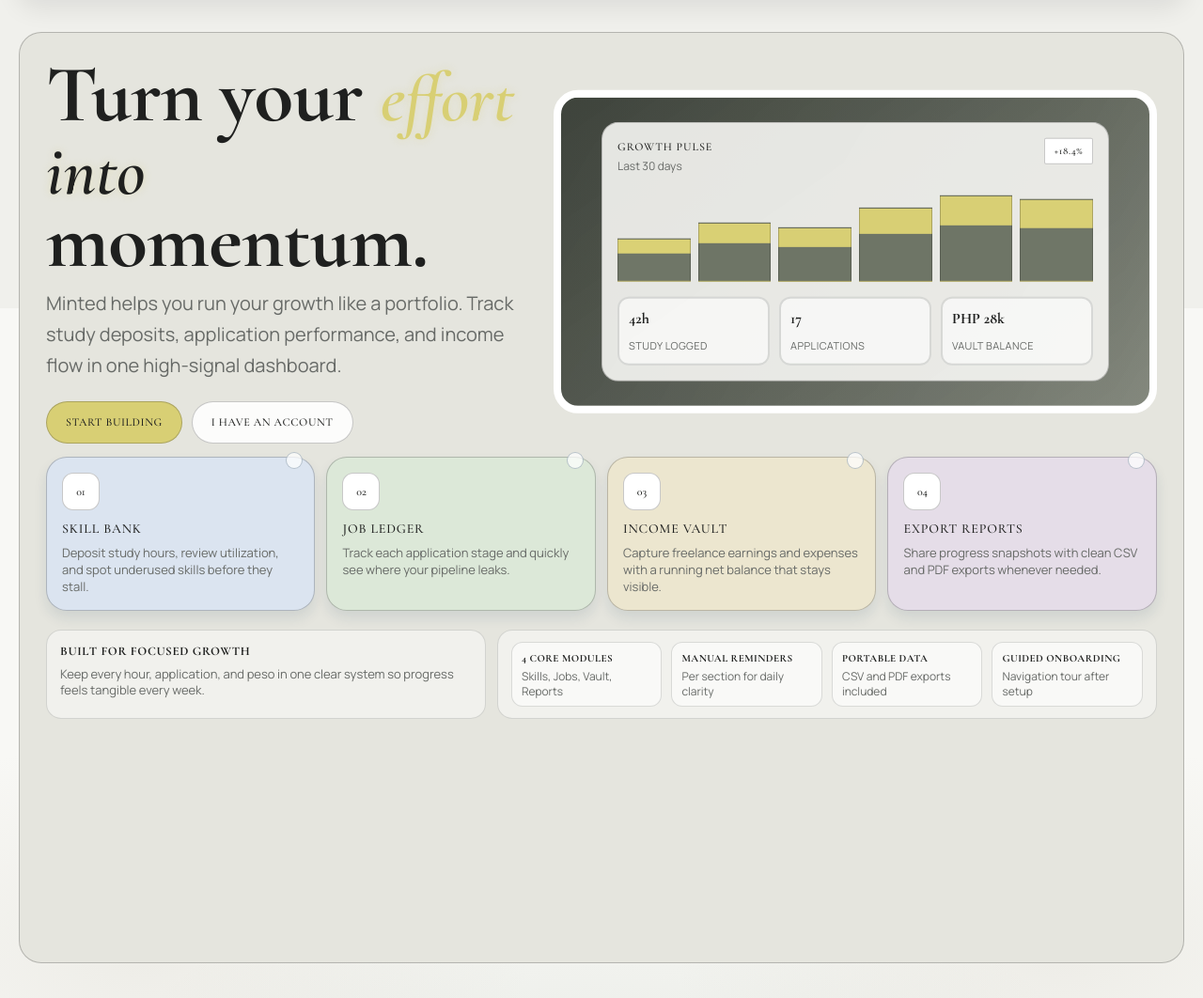
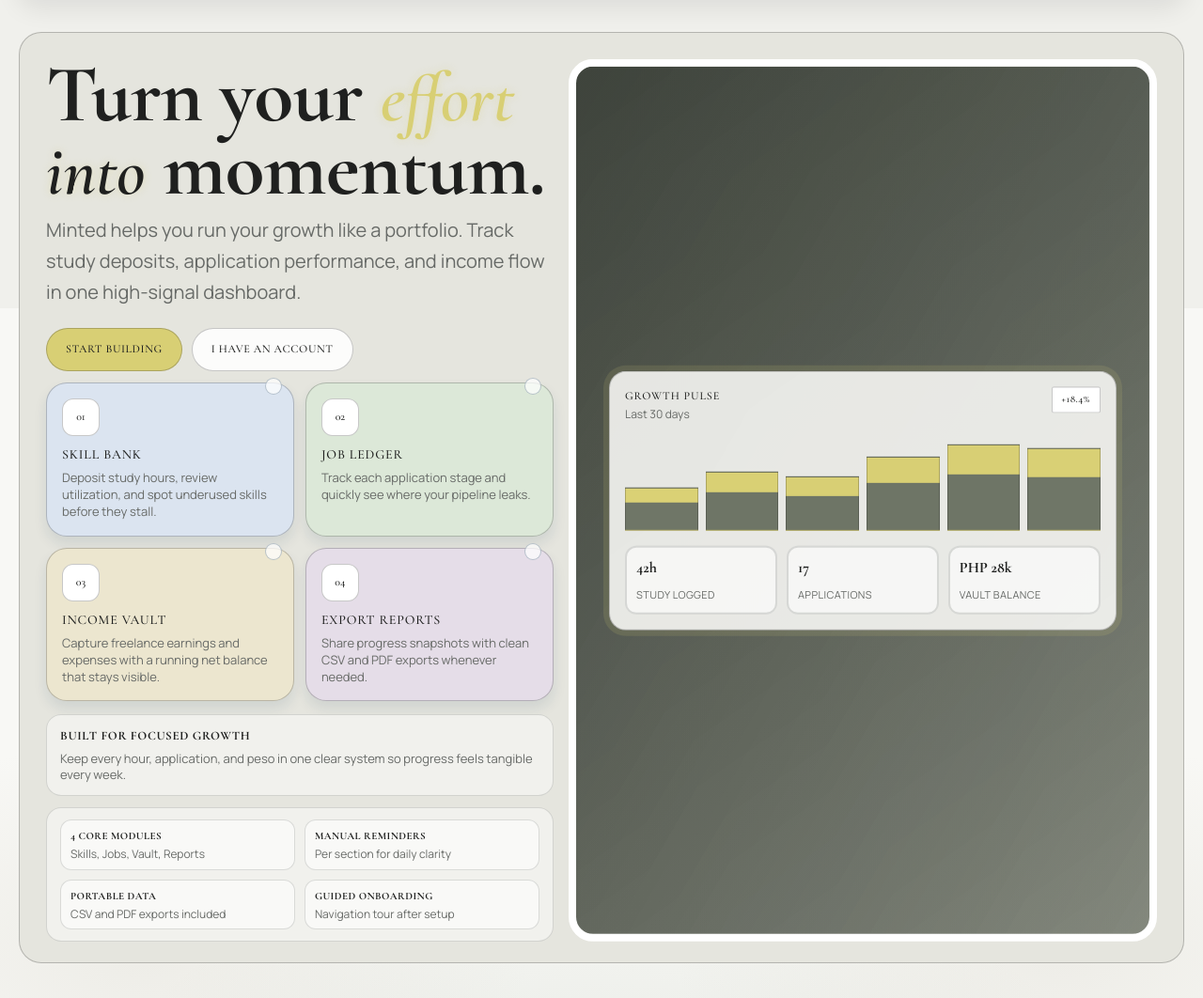
Before and after one commit to khtvi/minted, a Python web app: template templates/index.html in a window 1280 px wide. Shown: the part 85-1147 px from the top of the page at 94% size. Run offline with Jinja, Linux system fonts and the light colour scheme; the template is opened without the code that fills it, so the values that code supplies are empty.

Commit message:
added basic animations

```diff
--- a/static/styles.css
+++ b/static/styles.css
@@ -308,15 +308,25 @@ body {
   min-height: 100%;
   height: 100%;
   flex: 1;
-  display: grid;
-  grid-auto-rows: max-content;
+}
+
+.home-layout {
+  display: grid;
+  grid-template-columns: minmax(0, 1fr) minmax(0, 1.16fr);
+  gap: 16px;
+  align-items: stretch;
+}
+
+.home-left {
+  display: grid;
+  grid-template-rows: auto auto auto;
   gap: 12px;
-  align-content: start;
-}
-
-.home-hero .hero-split {
-  gap: 14px;
-  align-items: center;
+}
+
+.home-stage-tall {
+  height: 100%;
+  min-height: 100%;
+  animation: chart-column-breathe 6.4s ease-in-out infinite;
 }
 
 .home-hero .hero-main {
@@ -333,18 +343,21 @@ body {
 }
 
 .home-hero .hero-stage {
-  min-height: 344px;
+  min-height: 100%;
   padding: 18px;
 }
 
 .home-hero .feature-row {
   margin-top: 0;
+  grid-template-columns: repeat(2, minmax(0, 1fr));
   gap: 12px;
 }
 
 .home-hero .feature-box {
   min-height: 124px;
   padding: 16px 16px;
+  transition: transform 0.22s ease, box-shadow 0.22s ease, border-color 0.22s ease;
+  animation: home-card-drift 6.2s ease-in-out infinite;
 }
 
 .home-hero .feature-title {
@@ -358,10 +371,9 @@ body {
 }
 
 .home-bottom-strip {
-  grid-column: 1 / -1;
-  margin-top: 6px;
-  display: grid;
-  grid-template-columns: minmax(0, 1.2fr) minmax(0, 1.8fr);
+  margin-top: 2px;
+  display: grid;
+  grid-template-columns: 1fr;
   gap: 12px;
 }
 
@@ -381,6 +393,37 @@ body {
   padding: 12px 14px;
 }
 
+.home-bottom-card,
+.home-bottom-metrics > div {
+  transition: transform 0.22s ease, box-shadow 0.22s ease, border-color 0.22s ease;
+  animation: home-card-drift 6.2s ease-in-out infinite;
+}
+
+.home-bottom-card:hover,
+.home-bottom-metrics > div:hover,
+.home-hero .feature-box:hover {
+  transform: translateY(-3px);
+  box-shadow: 0 12px 18px rgba(20, 54, 86, 0.14);
+  border-color: var(--border);
+}
+
+.home-hero .feature-row .feature-box:nth-child(1) { animation-delay: 0.05s; }
+.home-hero .feature-row .feature-box:nth-child(2) { animation-delay: 0.12s; }
+.home-hero .feature-row .feature-box:nth-child(3) { animation-delay: 0.19s; }
+.home-hero .feature-row .feature-box:nth-child(4) { animation-delay: 0.26s; }
+.home-bottom-metrics > div:nth-child(1) { animation-delay: 0.1s; }
+.home-bottom-metrics > div:nth-child(2) { animation-delay: 0.16s; }
+.home-bottom-metrics > div:nth-child(3) { animation-delay: 0.22s; }
+.home-bottom-metrics > div:nth-child(4) { animation-delay: 0.28s; }
+
+.home-stage-tall .hero-stage-card {
+  animation: chart-card-pulse 4.4s ease-in-out infinite;
+}
+
+.home-stage-tall .hero-stage-pill {
+  animation: chart-pill-pop 3.6s ease-in-out infinite;
+}
+
 .home-bottom-card h3 {
   font-family: var(--display);
   text-transform: uppercase;
@@ -397,7 +440,7 @@ body {
 
 .home-bottom-metrics {
   display: grid;
-  grid-template-columns: repeat(4, minmax(0, 1fr));
+  grid-template-columns: repeat(2, minmax(0, 1fr));
   gap: 10px;
 }
 
--- a/templates/index.html
+++ b/templates/index.html
@@ -2,7 +2,8 @@
 {% block title %}Minted - Career Capital Tracker{% endblock %}
 {% block content %}
 <div class="hero home-hero">
-    <div class="hero-inner hero-split">
+    <div class="hero-inner home-layout">
+        <div class="home-left">
             <section class="hero-main">
                 <h1>Turn your <span class="word-effort">effort</span><br><span class="word-into">into</span> momentum.</h1>
                 <p>Minted helps you run your growth like a portfolio. Track study deposits, application performance, and income flow in one high-signal dashboard.</p>
@@ -12,42 +13,7 @@
                 </div>
             </section>
 
-        <aside class="hero-stage" aria-label="Product capability preview">
-            <div class="hero-orbit"></div>
-            <div class="hero-stage-card">
-                <div class="hero-stage-top">
-                    <div>
-                        <div class="hero-stage-title">Growth Pulse</div>
-                        <div class="hero-stage-sub">Last 30 days</div>
-                    </div>
-                    <div class="hero-stage-pill">+18.4%</div>
-                </div>
-                <div class="hero-stage-bars">
-                    <span style="--bar: 46%"></span>
-                    <span style="--bar: 63%"></span>
-                    <span style="--bar: 58%"></span>
-                    <span style="--bar: 79%"></span>
-                    <span style="--bar: 92%"></span>
-                    <span style="--bar: 88%"></span>
-                </div>
-                <div class="hero-stage-bottom">
-                    <div>
-                        <strong>42h</strong>
-                        <span>Study logged</span>
-                    </div>
-                    <div>
-                        <strong>17</strong>
-                        <span>Applications</span>
-                    </div>
-                    <div>
-                        <strong>PHP 28k</strong>
-                        <span>Vault balance</span>
-                    </div>
-                </div>
-            </div>
-        </aside>
-
-        <div class="feature-row feature-row-wide">
+            <div class="feature-row">
                 <div class="feature-box">
                     <div class="feature-icon">01</div>
                     <div class="feature-title">Skill Bank</div>
@@ -95,5 +61,41 @@
                 </article>
             </section>
         </div>
+
+        <aside class="hero-stage home-stage-tall" aria-label="Product capability preview">
+            <div class="hero-orbit"></div>
+            <div class="hero-stage-card">
+                <div class="hero-stage-top">
+                    <div>
+                        <div class="hero-stage-title">Growth Pulse</div>
+                        <div class="hero-stage-sub">Last 30 days</div>
+                    </div>
+                    <div class="hero-stage-pill">+18.4%</div>
+                </div>
+                <div class="hero-stage-bars">
+                    <span style="--bar: 46%"></span>
+                    <span style="--bar: 63%"></span>
+                    <span style="--bar: 58%"></span>
+                    <span style="--bar: 79%"></span>
+                    <span style="--bar: 92%"></span>
+                    <span style="--bar: 88%"></span>
+                </div>
+                <div class="hero-stage-bottom">
+                    <div>
+                        <strong>42h</strong>
+                        <span>Study logged</span>
+                    </div>
+                    <div>
+                        <strong>17</strong>
+                        <span>Applications</span>
+                    </div>
+                    <div>
+                        <strong>PHP 28k</strong>
+                        <span>Vault balance</span>
+                    </div>
+                </div>
+            </div>
+        </aside>
+    </div>
 </div>
 {% endblock %}
```
Also changed, not shown: other parts of static/styles.css (+58 -0 lines). Lines whose indentation alone changed are shown as unchanged.
